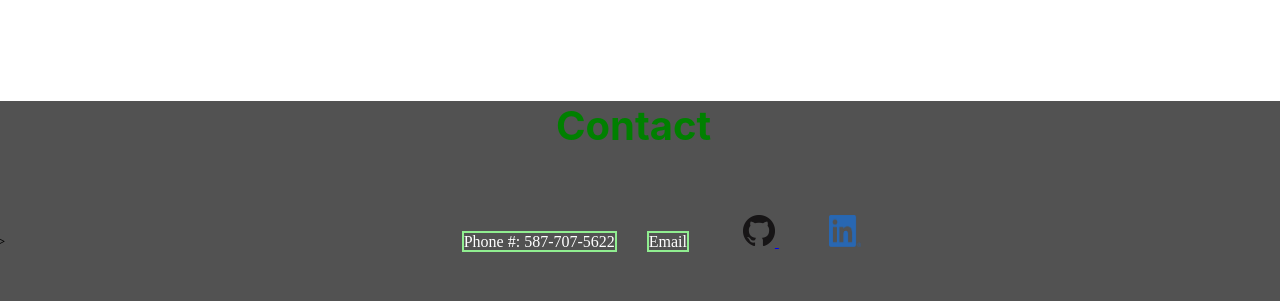
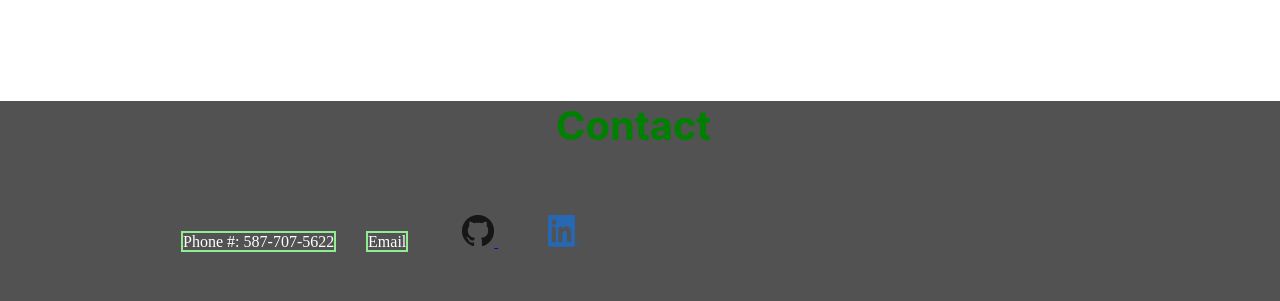
Before and after one commit to IsaiahA21/MyWebsite, a plain HTML site: page index.html in a window 1280 px wide. Shown: the part 2389-2690 px from the top of the page. Drawn offline with Linux system fonts and the light colour scheme.

Commit message:
editing padding on contact

```diff
--- a/styling.css
+++ b/styling.css
@@ -134,7 +134,7 @@ h2{
     color: white;
     text-align: center;
     text-decoration: none;
-    margin-left: 35%;
+    margin-left: 15%;
     border:2px solid lightgreen;
 }
 .end:hover {
```
Also changed, not shown: index.html (+0 -1 lines).
